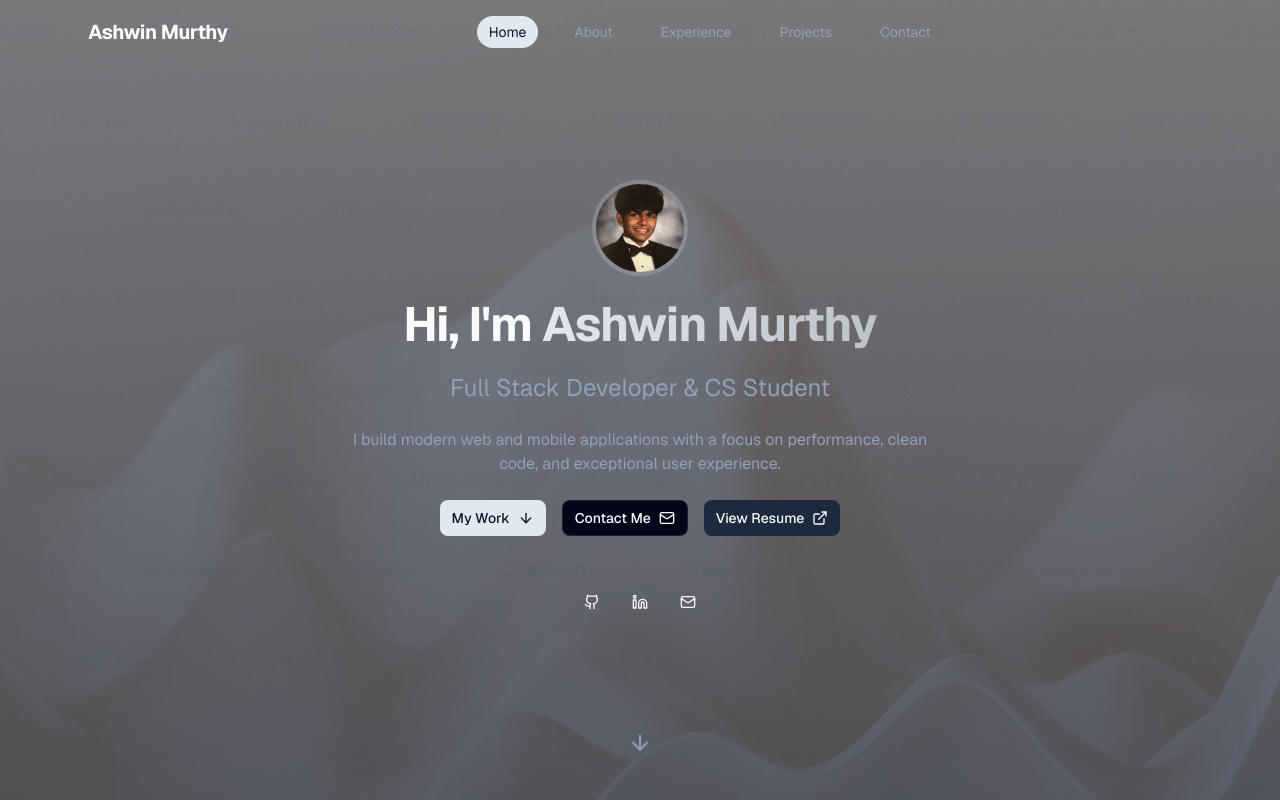
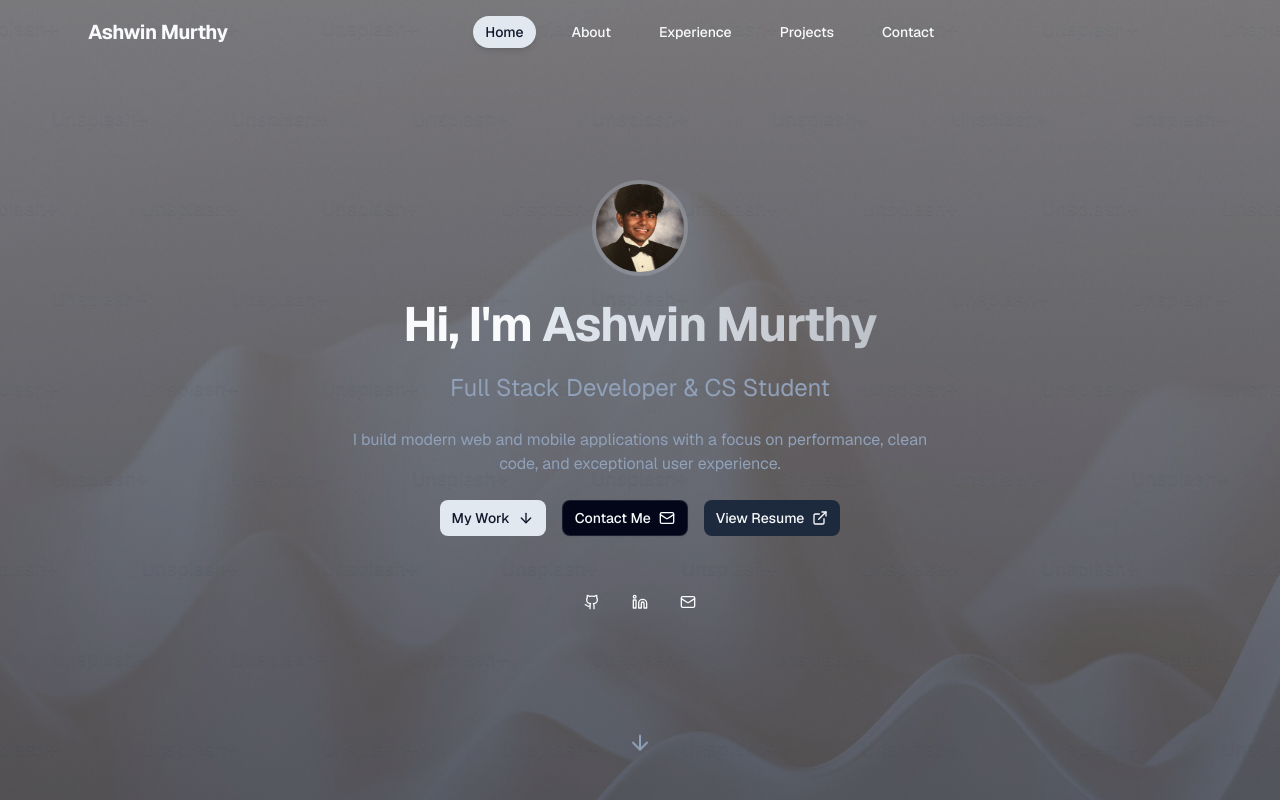
Before and after one commit to ashwinsm10/ashwin-murthy, a Next.js app: page / in a window 1280 px wide. Shown: the top 800 px of the page. Built offline with nearby package versions, Linux system fonts and the light colour scheme.

Commit message:
looks better

```diff
--- a/app/page.tsx
+++ b/app/page.tsx
@@ -215,40 +215,40 @@ export default function Portfolio() {
               onClick={() =>
                 scrollToSection({ current: document.getElementById("home") })
               }
-              className={`cursor-pointer px-3 py-1.5 text-sm rounded-full transition-colors ${
+              className={`cursor-pointer px-3 py-1.5 text-sm rounded-full transition-colors font-medium ${
                 currentNavItem === "home"
-                  ? "bg-primary text-primary-foreground"
-                  : "text-muted-foreground hover:text-foreground hover:bg-muted"
+                  ? "bg-primary text-primary-foreground shadow-md"
+                  : "text-foreground hover:text-primary hover:bg-muted/80"
               }`}
             >
               Home
             </button>
             <button
               onClick={() => scrollToSection(aboutRef)}
-              className={`cursor-pointer px-3 py-1.5 text-sm rounded-full transition-colors ${
+              className={`cursor-pointer px-3 py-1.5 text-sm rounded-full transition-colors font-medium ${
                 currentNavItem === "about"
-                  ? "bg-primary text-primary-foreground"
-                  : "text-muted-foreground hover:text-foreground hover:bg-muted"
+                  ? "bg-primary text-primary-foreground shadow-md"
+                  : "text-foreground hover:text-primary hover:bg-muted/80"
               }`}
             >
               About
             </button>
             <button
               onClick={() => scrollToSection(experienceRef)}
-              className={`cursor-pointer px-3 py-1.5 text-sm rounded-full transition-colors ${
+              className={`cursor-pointer px-3 py-1.5 text-sm rounded-full transition-colors font-medium ${
                 currentNavItem === "experience"
-                  ? "bg-primary text-primary-foreground"
-                  : "text-muted-foreground hover:text-foreground hover:bg-muted"
+                  ? "bg-primary text-primary-foreground shadow-md"
+                  : "text-foreground hover:text-primary hover:bg-muted/80"
               }`}
             >
               Experience
             </button>
             <button
               onClick={() => scrollToSection(projectsRef)}
-              className={`cursor-pointer px-3 py-1.5 text-sm rounded-full transition-colors ${
+              className={`cursor-pointer px-3 py-1.5 text-sm rounded-full transition-colors font-medium ${
                 currentNavItem === "projects"
-                  ? "bg-primary text-primary-foreground"
-                  : "text-muted-foreground hover:text-foreground hover:bg-muted"
+                  ? "bg-primary text-primary-foreground shadow-md"
+                  : "text-foreground hover:text-primary hover:bg-muted/80"
               }`}
             >
               Projects
@@ -256,10 +256,10 @@ export default function Portfolio() {
 
             <button
               onClick={() => scrollToSection(contactRef)}
-              className={`cursor-pointer px-3 py-1.5 text-sm rounded-full transition-colors ${
+              className={`cursor-pointer px-3 py-1.5 text-sm rounded-full transition-colors font-medium ${
                 currentNavItem === "contact"
-                  ? "bg-primary text-primary-foreground"
-                  : "text-muted-foreground hover:text-foreground hover:bg-muted"
+                  ? "bg-primary text-primary-foreground shadow-md"
+                  : "text-foreground hover:text-primary hover:bg-muted/80"
               }`}
             >
               Contact
```
